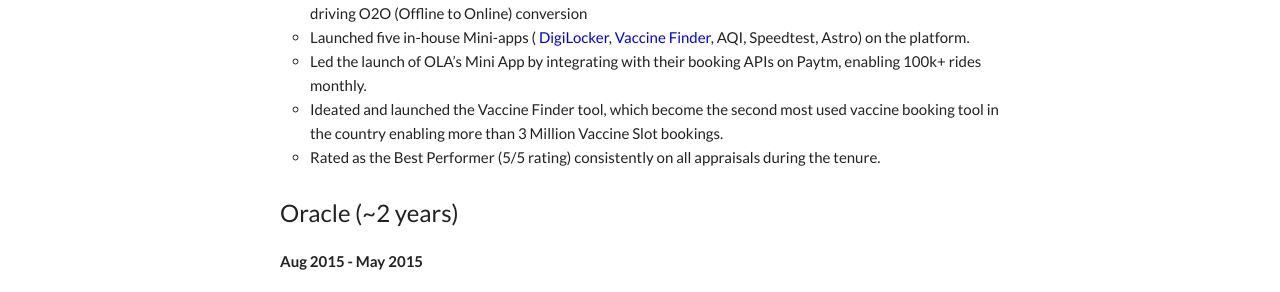
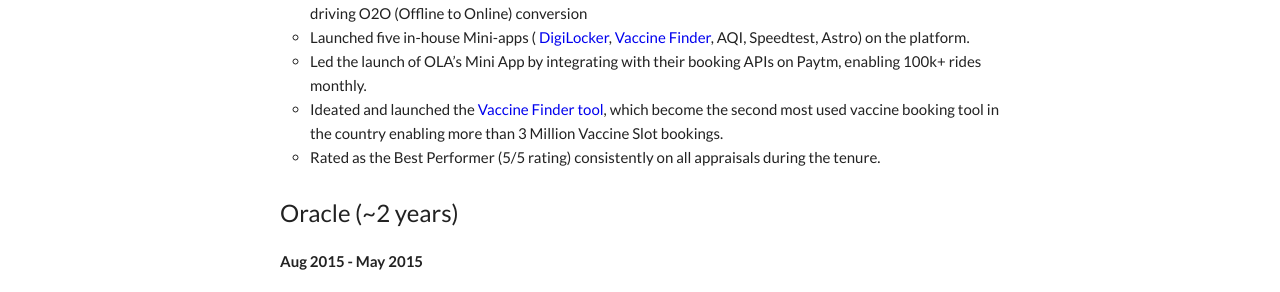
Before and after one commit to product-noob/product-noob.github.io, a Jekyll site: the page built from worksummary.md, in a window 1280 px wide. Shown: the part 745-1037 px from the top of the page. Built offline with Jekyll 4.4.1, drawn with Linux system fonts in a browser that asks for light colours; part of the change alters nothing that is shown.

```diff
--- a/worksummary.md
+++ b/worksummary.md
@@ -23,7 +23,7 @@ permalink: /worksummary/
   - Launched the Universal QR reader functionality to allow merchants to link any QR with their Mini Apps; driving O2O (Offline to Online) conversion
   - Launched five in-house Mini-apps ( [DigiLocker](https://www.hindustantimes.com/business/paytm-integrates-digilocker-brings-access-to-documents-on-its-app-101634105338544.html), [Vaccine Finder](https://www.livemint.com/technology/apps/want-to-book-covid-19-vaccination-slots-on-paytm-here-s-how-11624093960278.html), AQI, Speedtest, Astro) on the platform.
   - Led the launch of OLA’s Mini App by integrating with their booking APIs on Paytm, enabling 100k+ rides monthly.
- - Ideated and launched the Vaccine Finder tool, which become the second most used vaccine booking tool in the country enabling more than 3 Million Vaccine Slot bookings.
+ - Ideated and launched the [Vaccine Finder tool](https://product-noob.github.io/Journey-to-create-the-Covid-Slot-Finder-Tool/), which become the second most used vaccine booking tool in the country enabling more than 3 Million Vaccine Slot bookings.
  - Rated as the Best Performer (5/5 rating) consistently on all appraisals during the tenure.
 
 
```
